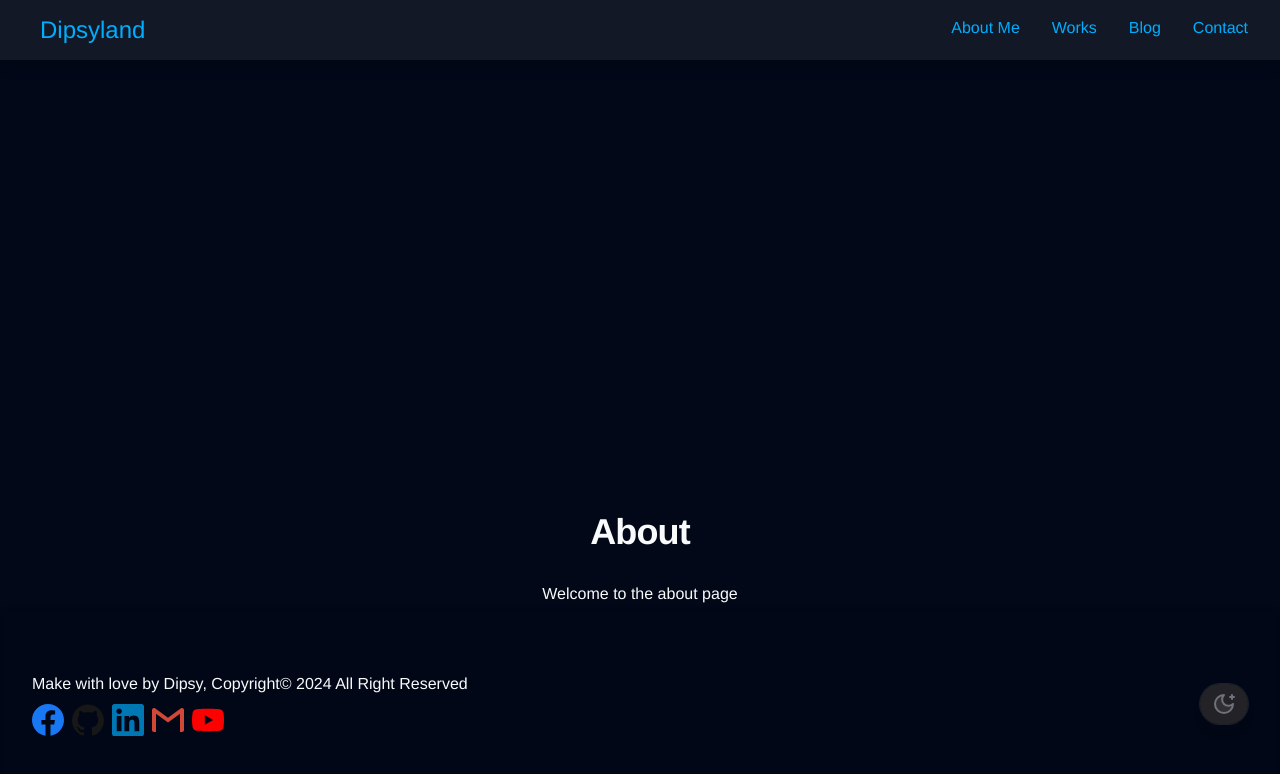
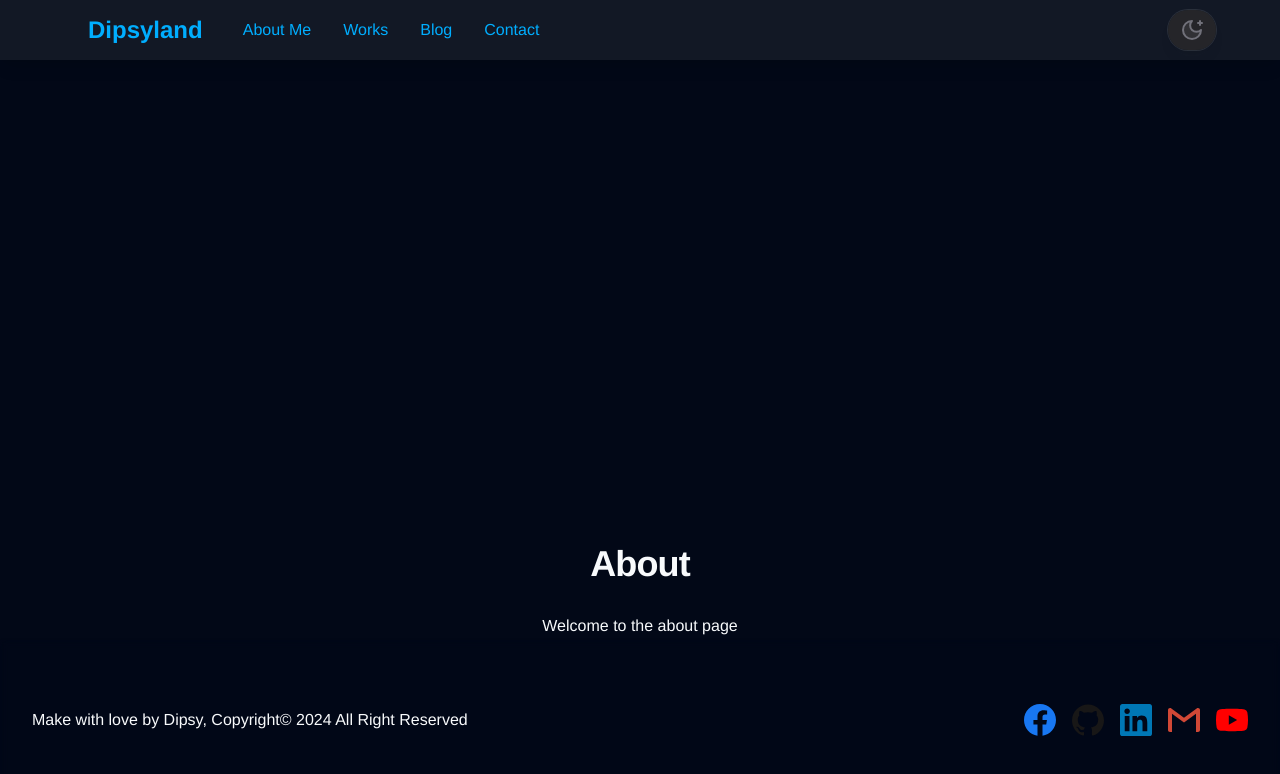
Before and after one commit to dipsywong98/dipsywong98.github.io, a Next.js app: page /about in a window 1280 px wide. Shown: the top 774 px of the page. Built offline with nearby package versions, Linux system fonts and the light colour scheme.

Commit message:
adjust navbar

```diff
--- a/src/app/global.css
+++ b/src/app/global.css
@@ -132,6 +132,10 @@
   }
 }
 
+/* .nav-link {
+  @apply rounded-md px-2 py-1 hover:bg-background/55 focus:bg-accent focus:text-accent-foreground focus:outline-none;
+} */
+
 code {
   counter-reset: line;
 }
--- a/src/components/Footer.tsx
+++ b/src/components/Footer.tsx
@@ -8,17 +8,10 @@ export const Footer = () => {
     <footer className="bg-background/30 backgrop-satuate-100 backdrop-blur-sm shadow py-8">
       <div className="flex justify-between container py-8 items-center">
         <div className='flex flex-col space-y-2'>
-          <div>
-            Make with love by Dipsy, Copyright© 2024 All Right Reserved
-          </div>
-          <div>
-            <div className="flex space-x-2">
-              {my.media.map(medium => <SvgLink key={medium.title} href={medium.href} icon={medium.icon} color={medium.color} title={medium.title}></SvgLink>)}
-            </div>
-          </div>
+          Make with love by Dipsy, Copyright© 2024 All Right Reserved
         </div>
-        <div>
-          <ThemeSwitch />
+        <div className="flex space-x-4">
+          {my.media.map(medium => <SvgLink key={medium.title} href={medium.href} icon={medium.icon} color={medium.color} title={medium.title}></SvgLink>)}
         </div>
       </div>
     </footer>
--- a/src/components/v2/NavBar.scss
+++ b/src/components/v2/NavBar.scss
@@ -1,30 +1,19 @@
-.navbar-fixed {
-  position: fixed;
-  top: 0;
-  width: 100%;
-  z-index: 2;
-}
-
-.nav-wrapper {
-  display: flex;
-  justify-content: space-between;
-  padding: 0 1em;
-}
-
 .nav-item {
   color: unset;
   text-decoration: none;
   padding: 1em 1em;
   font-size: 1em;
+  line-height: 1.5em;
 
   &:hover {
-    background-color: #00000010;
+    // background-color: #00000010;
     text-decoration: none;
   }
 
   &.title {
     padding: 0.5em 1em;
     font-size: 1.5em;
+    font-weight: 600;
 
     &:hover {
       text-decoration: none;
--- a/src/components/v2/NavBar.tsx
+++ b/src/components/v2/NavBar.tsx
@@ -1,23 +1,30 @@
-'use client'
 import React from 'react'
 import './NavBar.scss'
+import ThemeSwitch from '../ThemeSwitch'
+import NextLink from 'next/link'
+import { cn } from '@/lib/utils'
+
+const NavItem = ({href, children, className = ''}) => (
+  <NextLink className={cn("nav-item transition-all hover:bg-foreground/10", className)} href={href}>{children}</NextLink>
+)
 
 export const NavBar = (): React.ReactNode => {
   return (
-    <header>
-      <div className="shadow-lg navbar-fixed">
-        <nav>
-          <div className="nav-wrapper bg-nav text-nav-foreground">
-            <a href="/#home" className="nav-item title transition-all">Dipsyland</a>
-            <div style={{ display: 'inherit' }}>
-              <a href="/#about" className="nav-item transition-all">About Me</a>
-              <a href="/#works" className="nav-item transition-all">Works</a>
-              <a href="/#blog" className="nav-item transition-all">Blog</a>
-              <a href="/#about" className="nav-item transition-all">Contact</a>
-            </div>
+    <header className="fixed top-0 w-full z-10 shadow-lg">
+      <nav>
+        <div className="flex justify-between items-center px-16 bg-nav text-nav-foreground">
+          <div className="flex items-center">
+            <NavItem className="title px-3" href="/#home">Dipsyland</NavItem>
+            <NavItem href="/#about">About Me</NavItem>
+            <NavItem href="/#works">Works</NavItem>
+            <NavItem href="/#blog">Blog</NavItem>
+            <NavItem href="/#about">Contact</NavItem>
           </div>
-        </nav>
-      </div>
+          <div>
+            <ThemeSwitch/>
+          </div>
+        </div>
+      </nav>
     </header>
   )
 }
```
